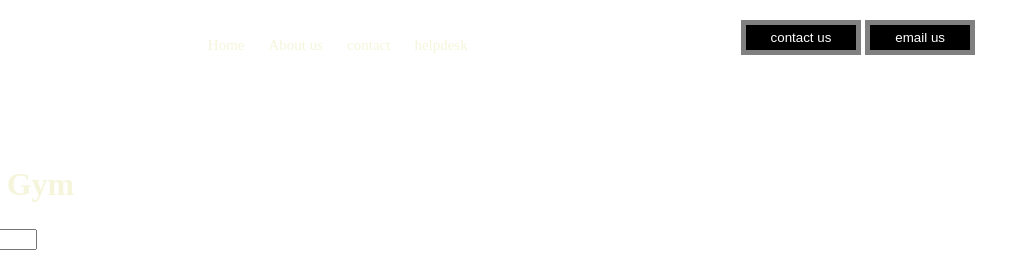
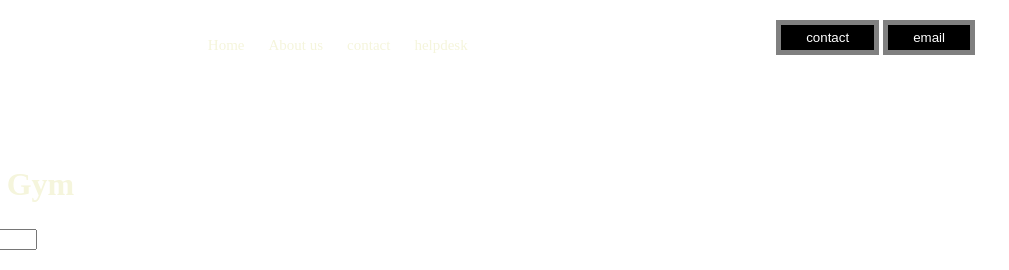
Before and after one commit to sujalcharati/Body-builder, a plain HTML site: page index.html in a window 1280 px wide. Shown: the top 270 px of the page, 271-1280 px from the left. Drawn offline with Linux system fonts and the light colour scheme.

Commit message:
slight change

```diff
--- a/index.html
+++ b/index.html
@@ -148,8 +148,8 @@
       </ul>
     </div>
     <div class="right">
-      <button class="btn">contact us</button>
-      <button class="btn">email us</button>
+      <button class="btn">contact </button>
+      <button class="btn">email </button>
 
     </div>
   </header>
```
